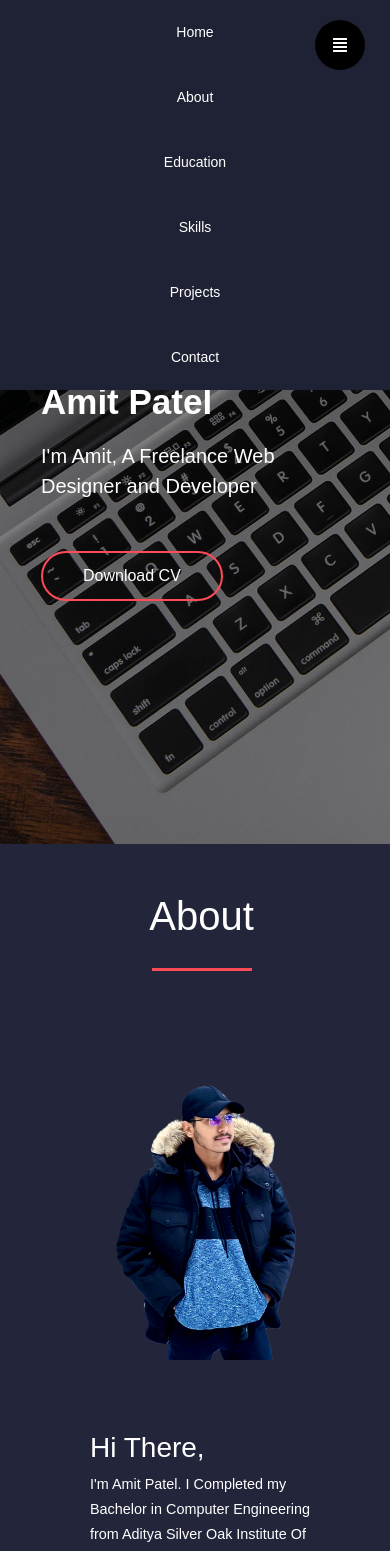
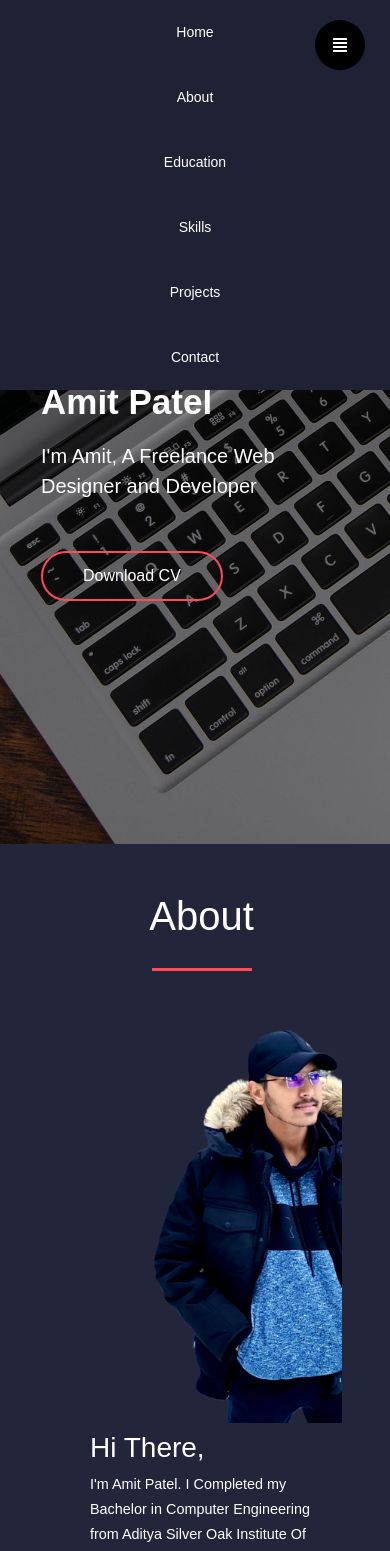
Before and after one commit to apatel6152/amit303.me, a React (Create React App) app: page / in a window 390 px wide. Shown: the top 1551 px of the page. Built offline with nearby package versions, Linux system fonts and the light colour scheme.

Commit message:
new changes for portfolio

```diff
--- a/src/components/About/About.css
+++ b/src/components/About/About.css
@@ -77,6 +77,7 @@ h1.mainHeader {
     .d-flex {
         display: flex;
         flex-direction: column;
+        width: 100vw;
 
     }
     .about_info-details  {
```
